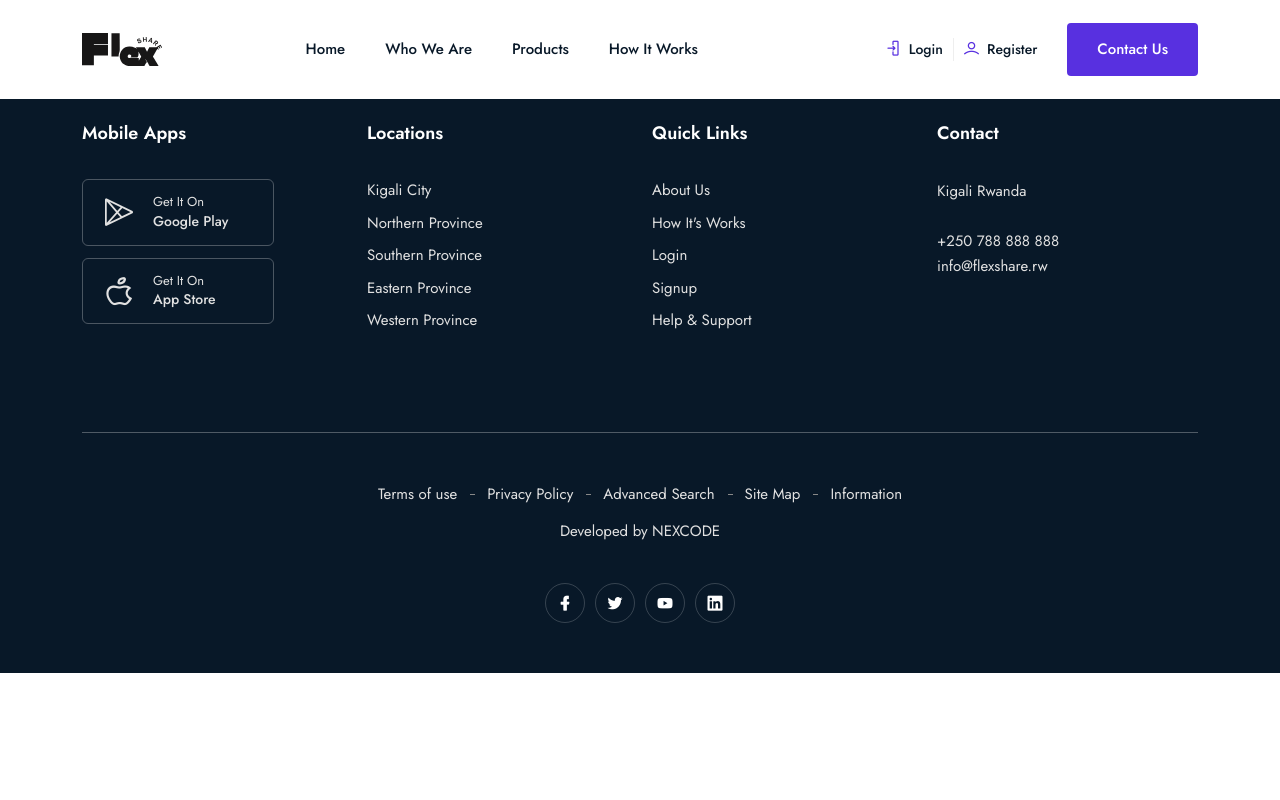
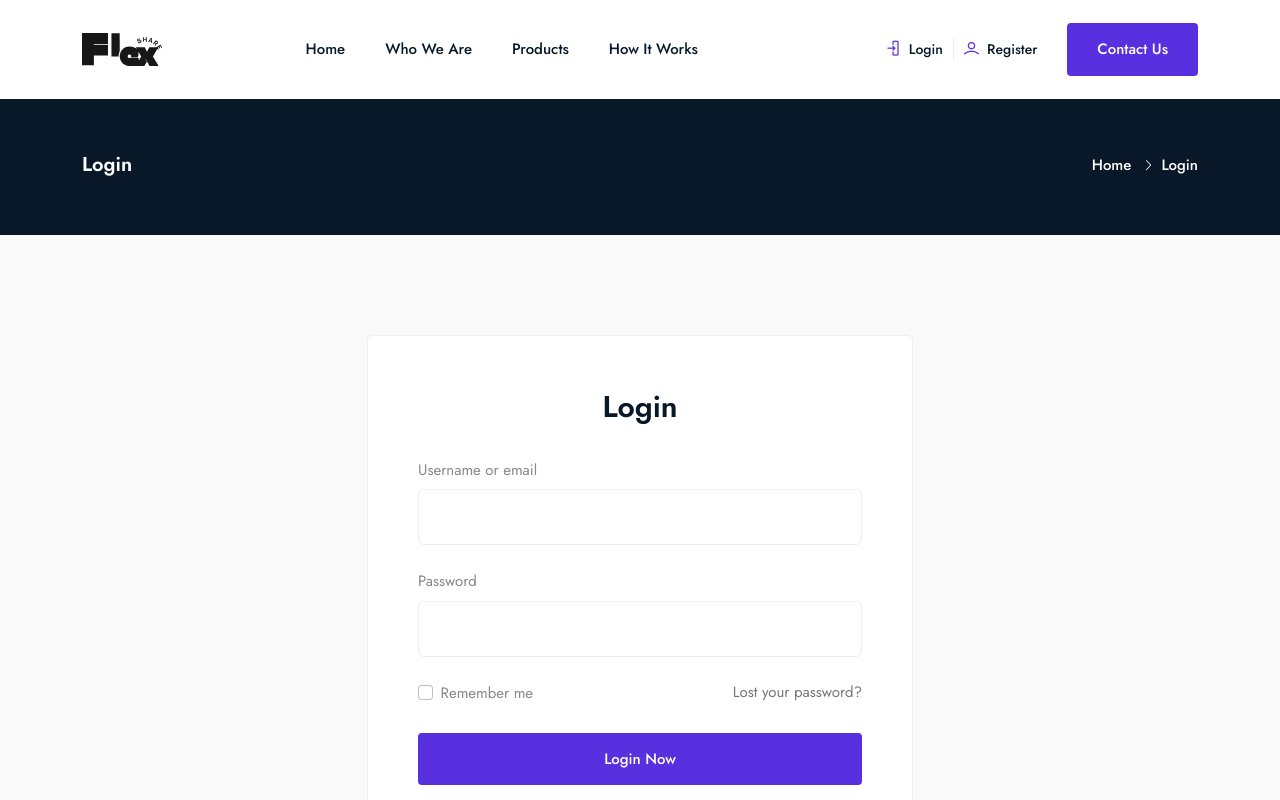
Before and after one commit to kajugadaniels/flexshare-client, a React (Vite) app: page /login in a window 1280 px wide. Shown: the top 800 px of the page. Built offline with nearby package versions, Linux system fonts and the light colour scheme.

Commit message:
Design login

```diff
--- a/src/pages/auth/Login.jsx
+++ b/src/pages/auth/Login.jsx
@@ -2,7 +2,73 @@ import React from 'react'
 
 const Login = () => {
     return (
-        <div>Login</div>
+        <>
+            <div className="breadcrumbs">
+                <div className="container">
+                    <div className="row align-items-center">
+                        <div className="col-lg-6 col-md-6 col-12">
+                            <div className="breadcrumbs-content">
+                                <h1 className="page-title">Login</h1>
+                            </div>
+                        </div>
+                        <div className="col-lg-6 col-md-6 col-12">
+                            <ul className="breadcrumb-nav">
+                                <li>
+                                    <a href="/">
+                                        Home
+                                    </a>
+                                </li>
+                                <li>Login</li>
+                            </ul>
+                        </div>
+                    </div>
+                </div>
+            </div>
+
+            <section className="login section">
+                <div className="container">
+                    <div className="row">
+                        <div className="col-lg-6 offset-lg-3 col-md-8 offset-md-2 col-12">
+                            <div className="form-head">
+                                <h4 className="title">Login</h4>
+                                <form>
+                                    <div className="form-group">
+                                        <label>Username or email</label>
+                                        <input name="email" type="email" />
+                                    </div>
+                                    <div className="form-group">
+                                        <label>Password</label>
+                                        <input name="password" type="password" />
+                                    </div>
+                                    <div className="check-and-pass">
+                                        <div className="row align-items-center">
+                                            <div className="col-lg-6 col-md-6 col-12">
+                                                <div className="form-check">
+                                                    <input type="checkbox" className="form-check-input width-auto" />
+                                                    <label className="form-check-label">Remember me</label>
+                                                </div>
+                                            </div>
+                                            <div className="col-lg-6 col-md-6 col-12">
+                                                <a href="javascript:void(0)" className="lost-pass">Lost your password?</a>
+                                            </div>
+                                        </div>
+                                    </div>
+                                    <div className="button">
+                                        <button type="submit" className="btn">Login Now</button>
+                                    </div>
+                                    <p className="outer-link">
+                                        Don't have an account?
+                                        <a href="/register">
+                                            Register here
+                                        </a>
+                                    </p>
+                                </form>
+                            </div>
+                        </div>
+                    </div>
+                </div>
+            </section>
+        </>
     )
 }
 
```
